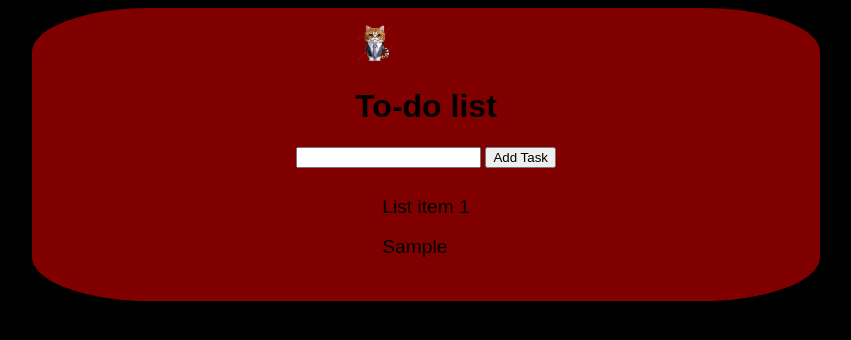
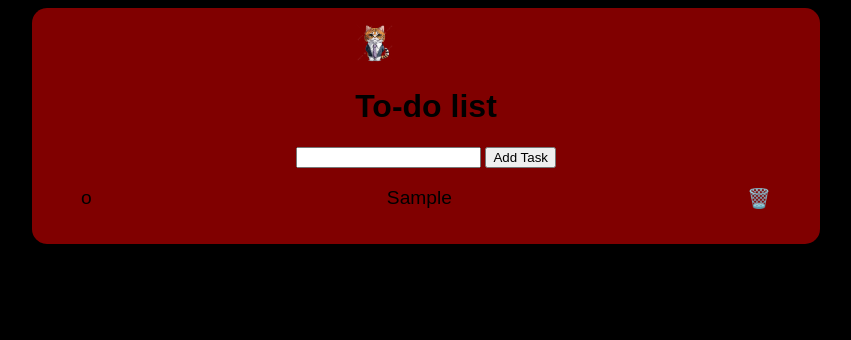
Before and after one commit to Jooma23/Coding-101, a plain HTML site: page jsadvanced/todolist.html in a window 1280 px wide. Both pictures are taken after typing "Sample" into the empty fields and a click on the button "Add Task". Shown: the whole page, without its empty margins (214-1065 px from the left). Drawn offline with Linux system fonts and the light colour scheme; a web font is replaced by a local one.

Commit message:
reconfig li js logic

```diff
--- a/jsadvanced/todolist.html
+++ b/jsadvanced/todolist.html
@@ -30,7 +30,7 @@
             max-height: 60%;
             margin: auto;
             padding: 15px;
-            border-radius: 15%;
+            border-radius: 15px;
             display: flex;
             flex-direction: column;
             align-items: center;
@@ -46,10 +46,16 @@
             list-style: none;
             font-size: 1.2em;
             padding: 0;
+            /* width: 100%; */
         }
 
         li {
-            line-height: 40px;
+            width: 100vw;
+            display: flex;
+            justify-content: space-evenly;
+        }
+
+        .checkbox {
         }
 
 
@@ -68,32 +74,54 @@
             <input type="text"/>
             <button>Add Task</button>
         </div>
-        <ul><li>List item 1</li></ul>
+        <ul>
+
+        </ul>
     </div>
     <script>
 
         let inputVar = document.querySelector("input");
         let buttonVar = document.querySelector("button");
         let listVar = document.querySelector("ul");
-        // let newLi = document.createElement("li");
 
         buttonVar.addEventListener("click", addTask);
 
         function addTask() {
-            console.log("Button pressed, and");
+            console.log("Submit pressed, and");
             let userInput = inputVar.value;
 
-                if (inputVar.value == "") {
-                    console.log("Add a task");
+                if (userInput == "") {
                     console.log("User tried empty submission");
                 }
                     else {
                     console.log("Task added");
                     let newLi = document.createElement("li");
-                    newLi.innerHTML = userInput;
+
+                    //Adding a span element, adding the class, and adding the check icon
+                    let firstSpan = document.createElement("span");
+                    firstSpan.classList.add("checkbox");
+                    firstSpan.innerText = "o";
+
+                    //Adding a span element, adding the class, and adding the trash icon
+                    let secondSpan = document.createElement("span");
+                    secondSpan.classList.add("trash");
+                    secondSpan.innerText = "🗑️";
+
+                    // Combining everything into one
+                    newLi.appendChild(firstSpan);
+                    newLi.appendChild(new Text(userInput));
+                    newLi.appendChild(secondSpan);
+
+                    // Adding it to the <ul>
                     listVar.appendChild(newLi);
                     inputVar.value = "";
+
                 }
+        }
+
+        function deleteTask() {
+            console.log("Trash pressed, and");
+            console.log("Task deleted");
         }
     </script>
 </body>
```
